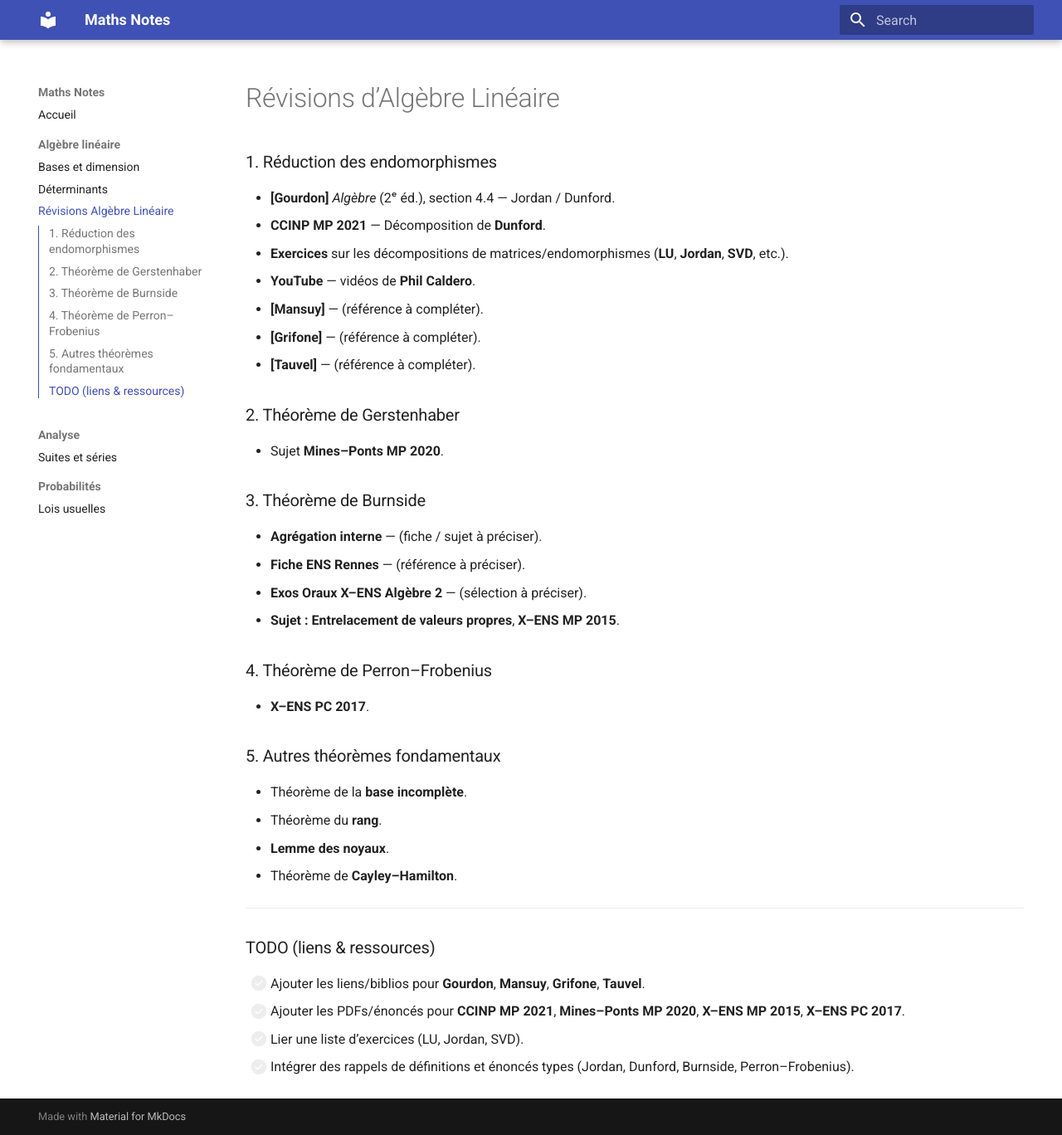
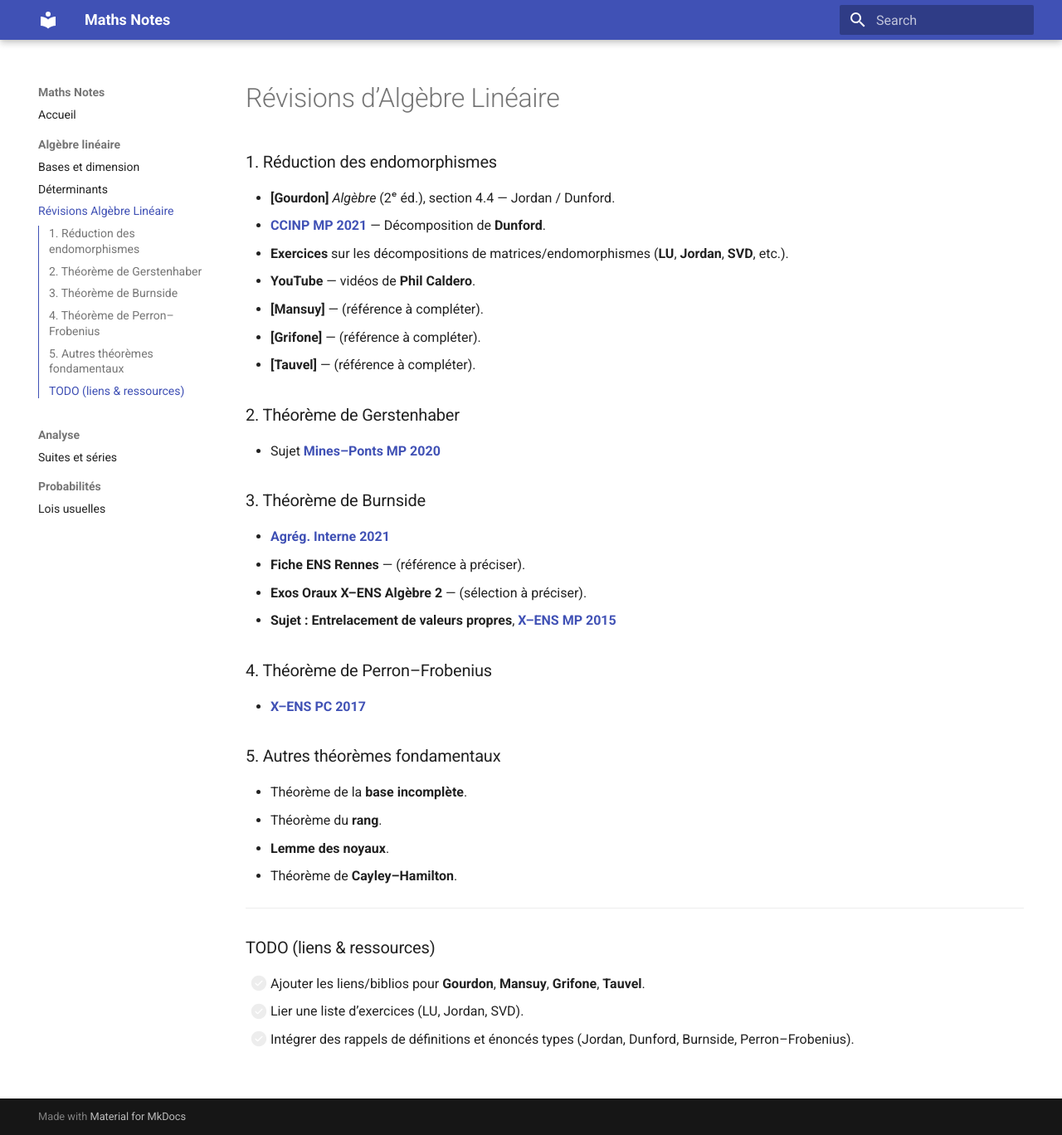
Before and after one commit to gpcoursera/maths-notes, an MkDocs documentation site: the page built from docs/algebre/revisions-algebre-lineaire.md, in a window 1280 px wide and 1368 px high. Shown: the whole window at 83% size. Built offline with MkDocs 1.6.1 and Material for MkDocs 9.7.7, drawn with Linux system fonts in a browser that asks for light colours.

Commit message:
Add more PDFs

```diff
--- a/docs/algebre/revisions-algebre-lineaire.md
+++ b/docs/algebre/revisions-algebre-lineaire.md
@@ -10,16 +10,16 @@
 - **[Tauvel]** — (référence à compléter).
 
 ### 2. Théorème de Gerstenhaber
-- Sujet **Mines–Ponts MP 2020**.
+- Sujet [**Mines–Ponts MP 2020**](../assets/pdfs/Mines-Ponts_2020_MP_Maths_1_e.pdf){ target=_blank }
 
 ### 3. Théorème de Burnside
-- **Agrégation interne** — (fiche / sujet à préciser).
+- [**Agrég. Interne 2021**](../assets/pdfs/Agreg-Interne_2021_Maths_ep1.pdf){ target=_blank }
 - **Fiche ENS Rennes** — (référence à préciser).
 - **Exos Oraux X–ENS Algèbre 2** — (sélection à préciser).
-- **Sujet : Entrelacement de valeurs propres**, **X–ENS MP 2015**.
+- **Sujet : Entrelacement de valeurs propres**, [**X–ENS MP 2015**](../assets/pdfs/X-ENS_2015_Maths_A.pdf){ target=_blank }
 
 ### 4. Théorème de Perron–Frobenius
-- **X–ENS PC 2017**.
+- [**X–ENS PC 2017**](../assets/pdfs/X-ENS_2017_PC_Maths_e.pdf){ target=_blank }
 
 ### 5. Autres théorèmes fondamentaux
 - Théorème de la **base incomplète**.
@@ -31,6 +31,5 @@
 
 ### TODO (liens & ressources)
 - [ ] Ajouter les liens/biblios pour **Gourdon**, **Mansuy**, **Grifone**, **Tauvel**.
-- [ ] Ajouter les PDFs/énoncés pour **CCINP MP 2021**, **Mines–Ponts MP 2020**, **X–ENS MP 2015**, **X–ENS PC 2017**.
 - [ ] Lier une liste d’exercices (LU, Jordan, SVD).
 - [ ] Intégrer des rappels de définitions et énoncés types (Jordan, Dunford, Burnside, Perron–Frobenius).
--- a/mkdocs.yml
+++ b/mkdocs.yml
@@ -19,6 +19,7 @@ markdown_extensions:
   - pymdownx.highlight
   - pymdownx.tasklist:
       custom_checkbox: true
+  - attr_list
 extra_css:
   - https://cdn.jsdelivr.net/npm/katex@0.16.11/dist/katex.min.css
 extra_javascript:
```
Also changed, not shown: other parts of docs/algebre/revisions-algebre-lineaire.md (+1 -1 lines), 4 other files.
